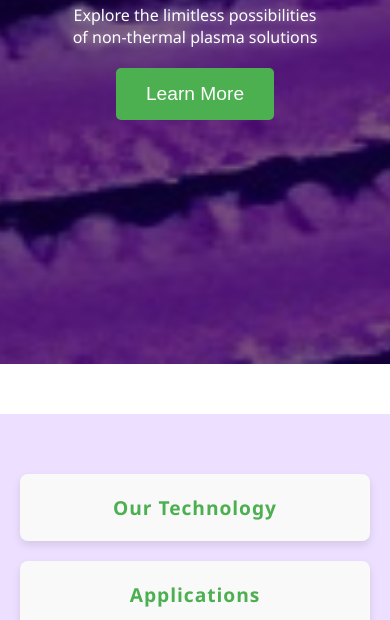
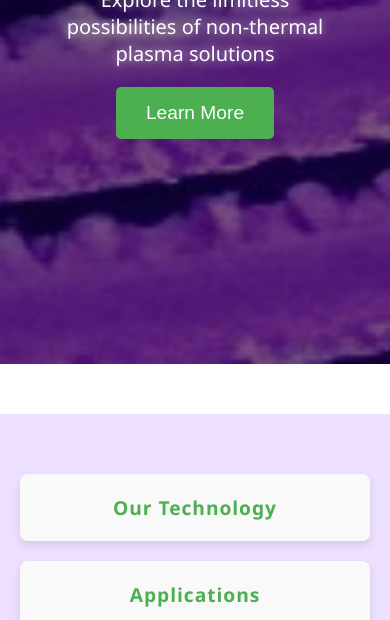
Before and after one commit to shubhabroto/plasma, a plain HTML site: page index.html in a window 390 px wide. Shown: the part 480-1100 px from the top of the page. Drawn offline with Linux system fonts and the light colour scheme.

Commit message:
Update index.html

```diff
--- a/index.html
+++ b/index.html
@@ -186,7 +186,7 @@
                 }
 
                 .hero p {
-                font-size: 1rem; /* Smaller size for mobile */
+                    font-size: 1.25rem; /* Smaller size for mobile */
                     padding: 0 65px;
                 }
             }
```
Lines whose indentation alone changed are shown as unchanged.
